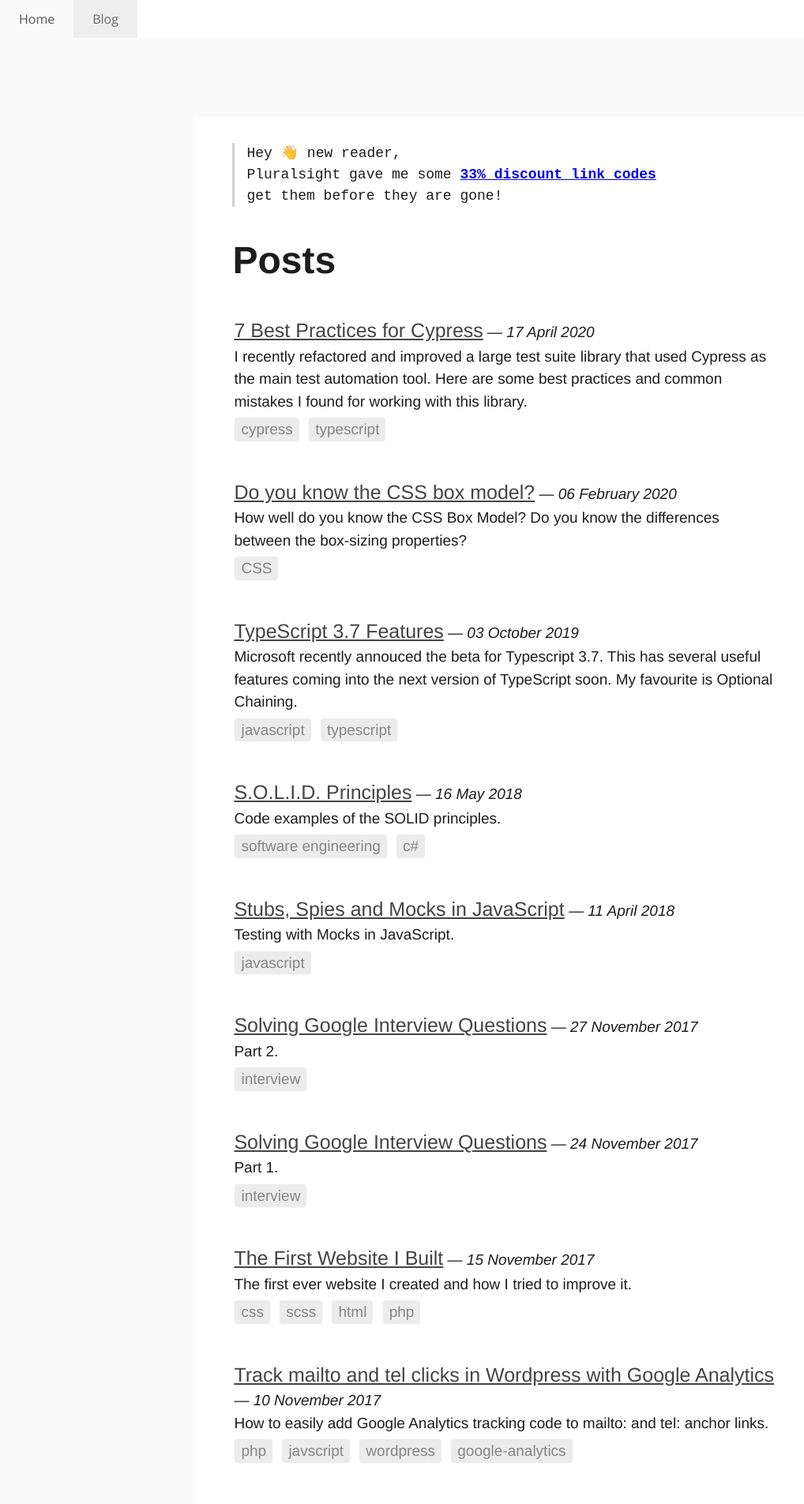
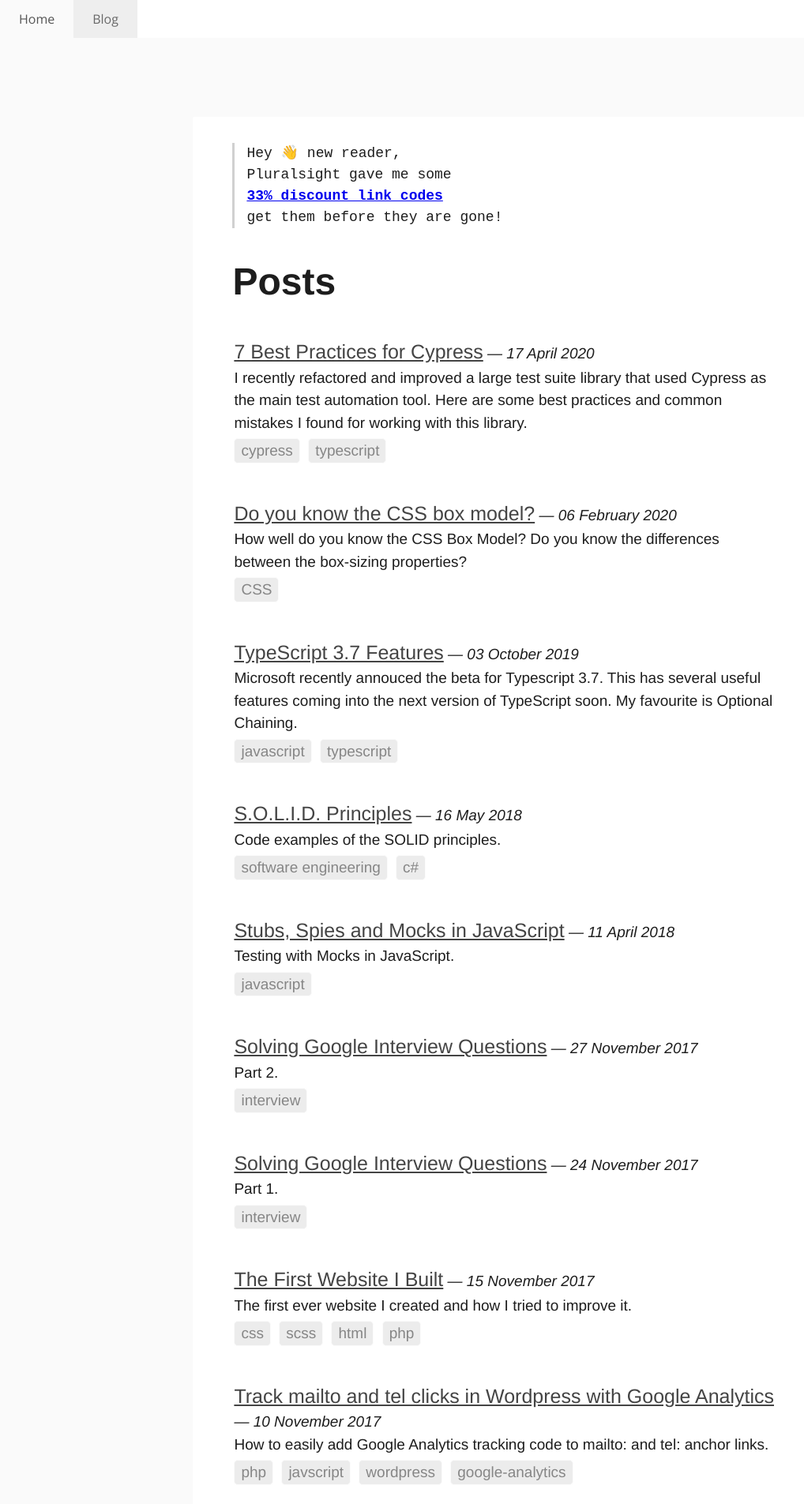
Before and after one commit to harrymt/blog, a Jekyll site: the page built from index.html, in a window 1280 px wide. Shown: the top 1905 px of the page at 79% size, without its empty margins (0-1018 px from the left). Built offline with Jekyll 4.4.1, drawn with Linux system fonts in a browser that asks for light colours.

Commit message:
Update default.html

```diff
--- a/_layouts/default.html
+++ b/_layouts/default.html
@@ -11,7 +11,7 @@
 
     <div class="content">
       <div class="post">
-        <pre class="highlight pluralsight">Hey 👋 new reader,<br>Pluralsight gave me some <h3 id="503634"><a href="https://pluralsight.pxf.io/c/2225907/812542/7490">33% discount link codes</a></h3><img height="0" width="0" src="//pluralsight.pxf.io/i/2225907/812542/7490" style="position:absolute;visibility:hidden;" border="0" /><br>get them before they are gone!</pre>
+        <pre class="highlight pluralsight">Hey 👋 new reader,<br>Pluralsight gave me some <br><h3 id="503634"><a href="https://pluralsight.pxf.io/c/2225907/812542/7490">33% discount link codes</a></h3><img height="0" width="0" src="//pluralsight.pxf.io/i/2225907/812542/7490" style="position:absolute;visibility:hidden;" border="0" /><br>get them before they are gone!</pre>
         {{ content }}
       </div>
       {% include footer.html %}
```
